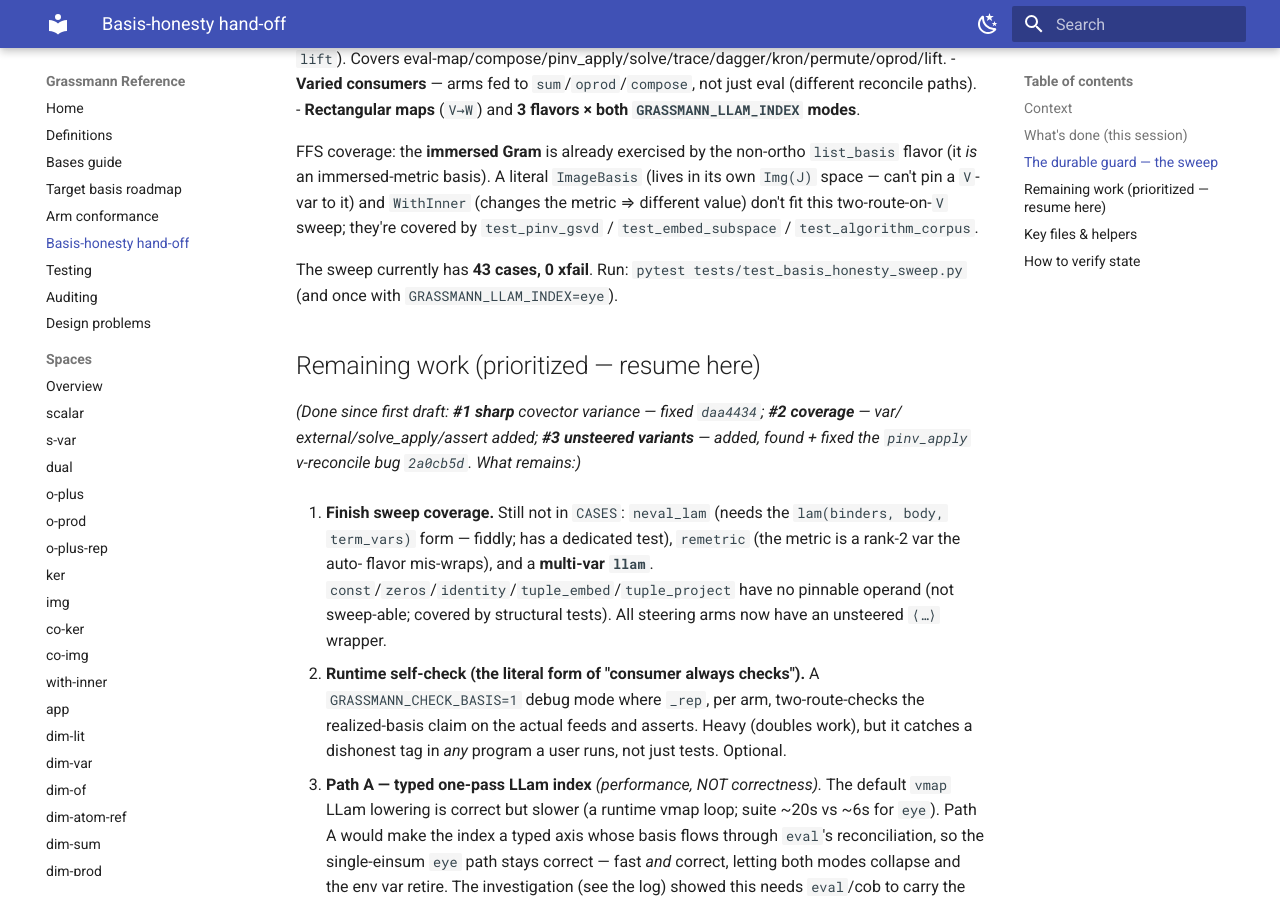
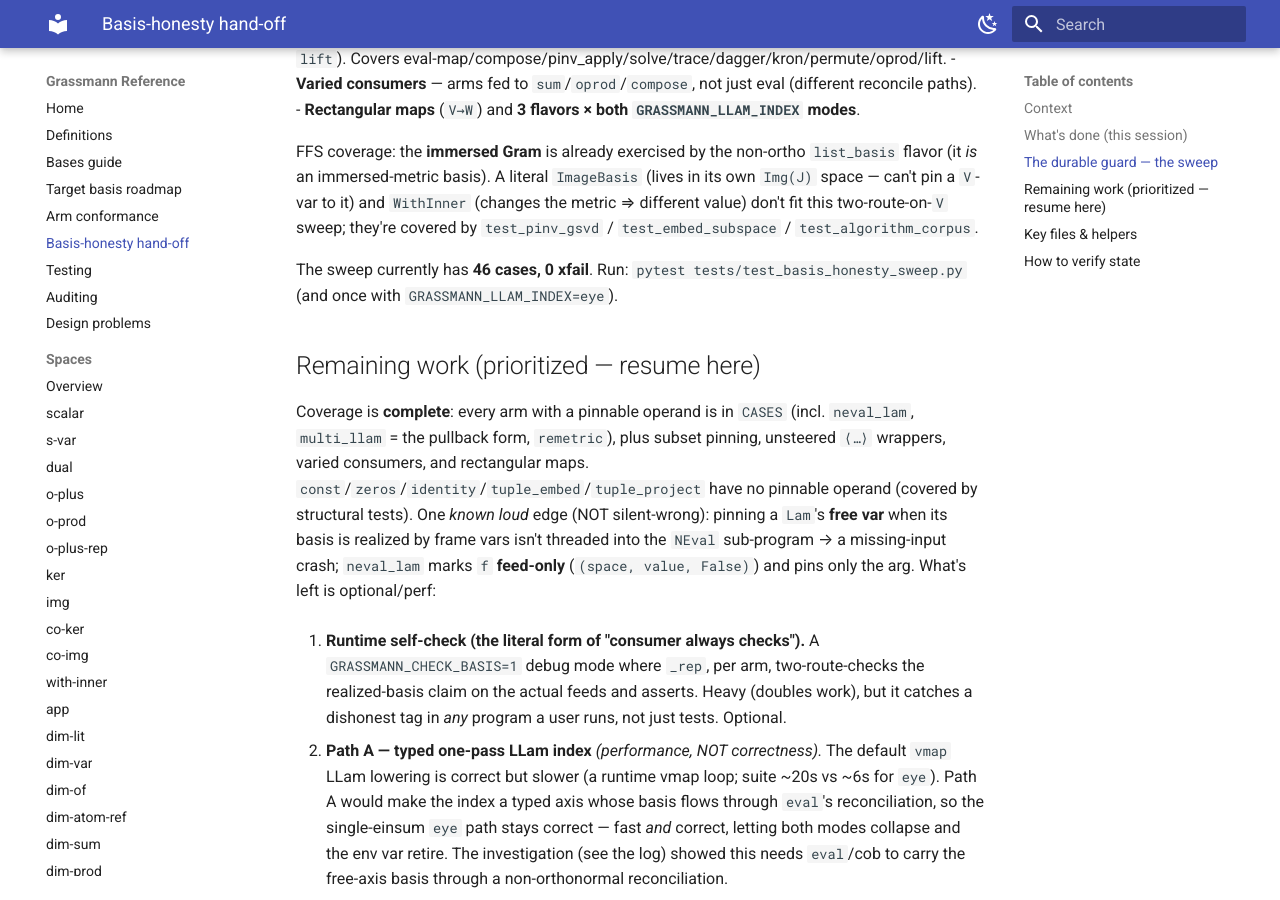
Before and after one commit to wraith1995/Grassmann, an MkDocs documentation site: the page built from docs/basis-honesty-handoff.md, in a window 1280 px wide and 900 px high, scrolled down 2320 px. Built offline with MkDocs 1.6.1 and Material for MkDocs 9.7.7, drawn with Linux system fonts in a browser that asks for light colours; some of the changed text lies outside the part shown.

Commit message:
docs: hand-off — sweep coverage complete (46 cases); neval_lam/multi_llam/remetric added

````diff
--- a/docs/basis-honesty-handoff.md
+++ b/docs/basis-honesty-handoff.md
@@ -71,27 +71,25 @@ an immersed-metric basis). A literal `ImageBasis` (lives in its own `Img(J)` spa
 `V`-var to it) and `WithInner` (changes the metric ⇒ different value) don't fit this two-route-on-`V`
 sweep; they're covered by `test_pinv_gsvd` / `test_embed_subspace` / `test_algorithm_corpus`.
 
-The sweep currently has **43 cases, 0 xfail**. Run: `pytest tests/test_basis_honesty_sweep.py` (and once
+The sweep currently has **46 cases, 0 xfail**. Run: `pytest tests/test_basis_honesty_sweep.py` (and once
 with `GRASSMANN_LLAM_INDEX=eye`).
 
 ## Remaining work (prioritized — resume here)
 
-*(Done since first draft: **#1 sharp** covector variance — fixed `daa4434`; **#2 coverage** — var/
-external/solve_apply/assert added; **#3 unsteered variants** — added, found + fixed the `pinv_apply`
-v-reconcile bug `2a0cb5d`. What remains:)*
+Coverage is **complete**: every arm with a pinnable operand is in `CASES` (incl. `neval_lam`,
+`multi_llam` = the pullback form, `remetric`), plus subset pinning, unsteered `⟨…⟩` wrappers, varied
+consumers, and rectangular maps. `const`/`zeros`/`identity`/`tuple_embed`/`tuple_project` have no
+pinnable operand (covered by structural tests). One *known loud* edge (NOT silent-wrong): pinning a
+`Lam`'s **free var** when its basis is realized by frame vars isn't threaded into the `NEval`
+sub-program → a missing-input crash; `neval_lam` marks `f` **feed-only** (`(space, value, False)`) and
+pins only the arg. What's left is optional/perf:
 
-1. **Finish sweep coverage.** Still not in `CASES`: `neval_lam` (needs the `lam(binders, body,
-   term_vars)` form — fiddly; has a dedicated test), `remetric` (the metric is a rank-2 var the auto-
-   flavor mis-wraps), and a **multi-var `llam`**. `const`/`zeros`/`identity`/`tuple_embed`/`tuple_project`
-   have no pinnable operand (not sweep-able; covered by structural tests). All steering arms now have an
-   unsteered `⟨…⟩` wrapper.
-
-2. **Runtime self-check (the literal form of "consumer always checks").** A `GRASSMANN_CHECK_BASIS=1`
+1. **Runtime self-check (the literal form of "consumer always checks").** A `GRASSMANN_CHECK_BASIS=1`
    debug mode where `_rep`, per arm, two-route-checks the realized-basis claim on the actual feeds and
    asserts. Heavy (doubles work), but it catches a dishonest tag in *any* program a user runs, not just
    tests. Optional.
 
-3. **Path A — typed one-pass LLam index** *(performance, NOT correctness).* The default `vmap` LLam
+2. **Path A — typed one-pass LLam index** *(performance, NOT correctness).* The default `vmap` LLam
    lowering is correct but slower (a runtime vmap loop; suite ~20s vs ~6s for `eye`). Path A would make
    the index a typed axis whose basis flows through `eval`'s reconciliation, so the single-einsum `eye`
    path stays correct — fast *and* correct, letting both modes collapse and the env var retire. The
@@ -130,4 +128,4 @@ GRASSMANN_LLAM_INDEX=eye pytest -q          # full suite (eye mode)
 pytest tests/test_basis_honesty_sweep.py -q # the guard alone
 ruff check src/grassmann tests
 ```
-Current: **1239 passed, 0 xfailed** in both modes; ruff clean (sweep: 43/43).
+Current: **1242 passed, 0 xfailed** in both modes; ruff clean (sweep: 46/46).
````
